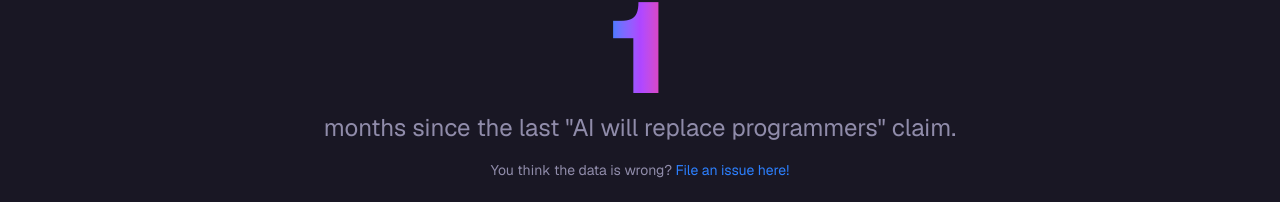
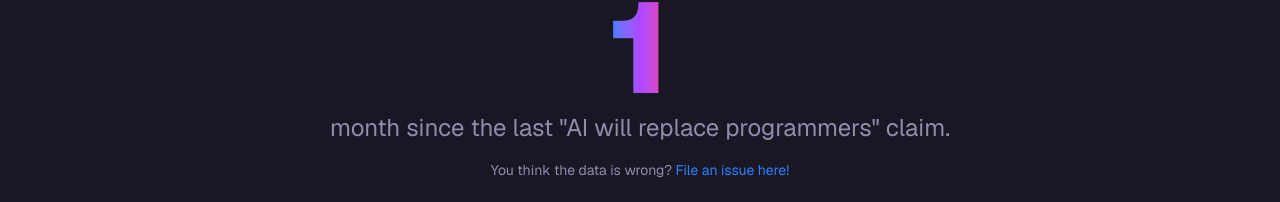
Before and after one commit to prathamdupare/ceo-hype-tracker, a Next.js app: page / in a window 1280 px wide. Shown: the part 124-326 px from the top of the page. Built offline with nearby package versions, Linux system fonts and the light colour scheme.

Commit message:
pluralise months

```diff
--- a/app/page.tsx
+++ b/app/page.tsx
@@ -158,7 +158,7 @@ export default function Page() {
               {monthsSinceMostRecent}
             </span>
             <span className="text-lg text-muted-foreground sm:text-2xl">
-              months since the last &quot;AI will replace programmers&quot;
+              {monthsSinceMostRecent === 1 ? "month" : "months"} since the last &quot;AI will replace programmers&quot;
               claim.
             </span>
             <span className="mt-4 text-sm text-muted-foreground">
```
